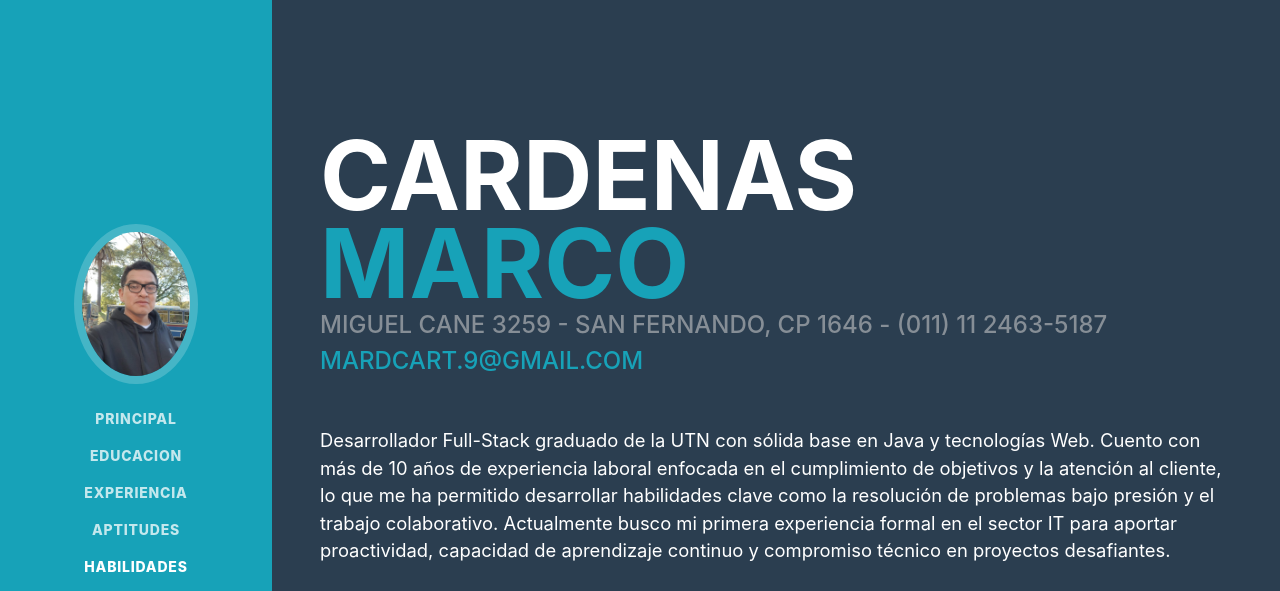
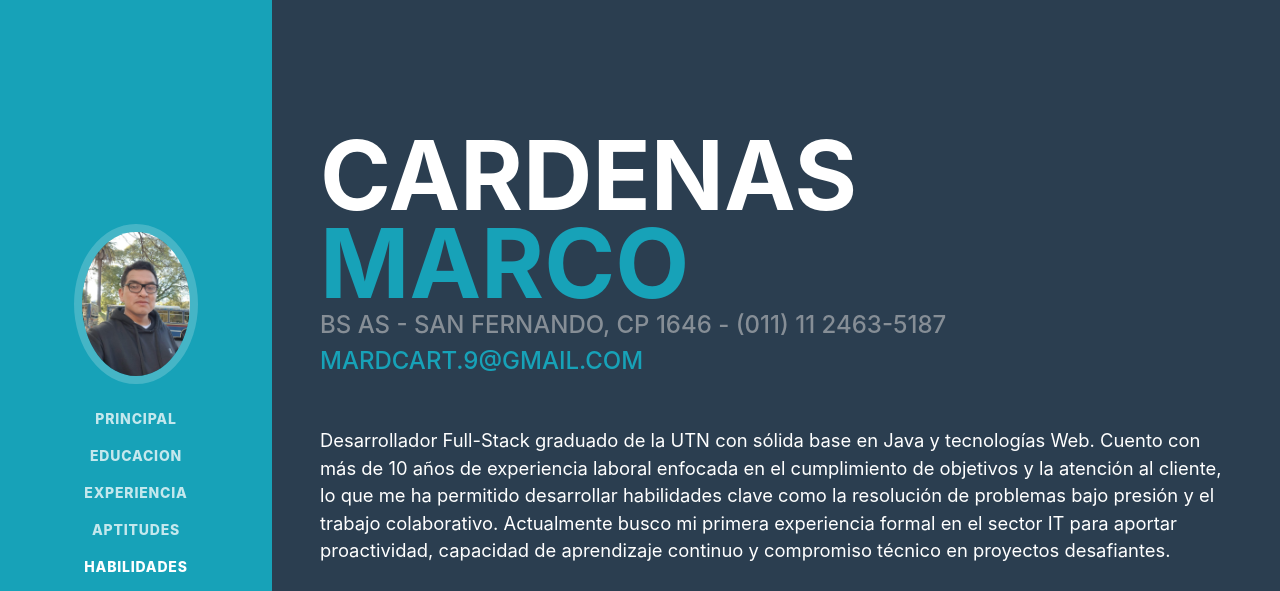
Before and after one commit to mardcart/mardcart.github.io, a plain HTML site: page index.html in a window 1280 px wide. Shown: the top 591 px of the page. Drawn offline with Linux system fonts and the light colour scheme; a web font is replaced by a local one.

Commit message:
direccion act

```diff
--- a/index.html
+++ b/index.html
@@ -63,7 +63,7 @@
           <h1 class="mb-0 text-white">Cardenas
             <span class="text-primary">Marco</span>
           </h1>
-          <div class="subheading mb-5" >Miguel Cane 3259 - San Fernando, CP 1646 - (011) 11 2463-5187
+          <div class="subheading mb-5" >Bs As - San Fernando, CP 1646 - (011) 11 2463-5187
             <a href="mailto:mardcart.9@gmail.com" >mardcart.9@gmail.com</a>
           </div>
           <p class="lead mb-5 text-white">
```
